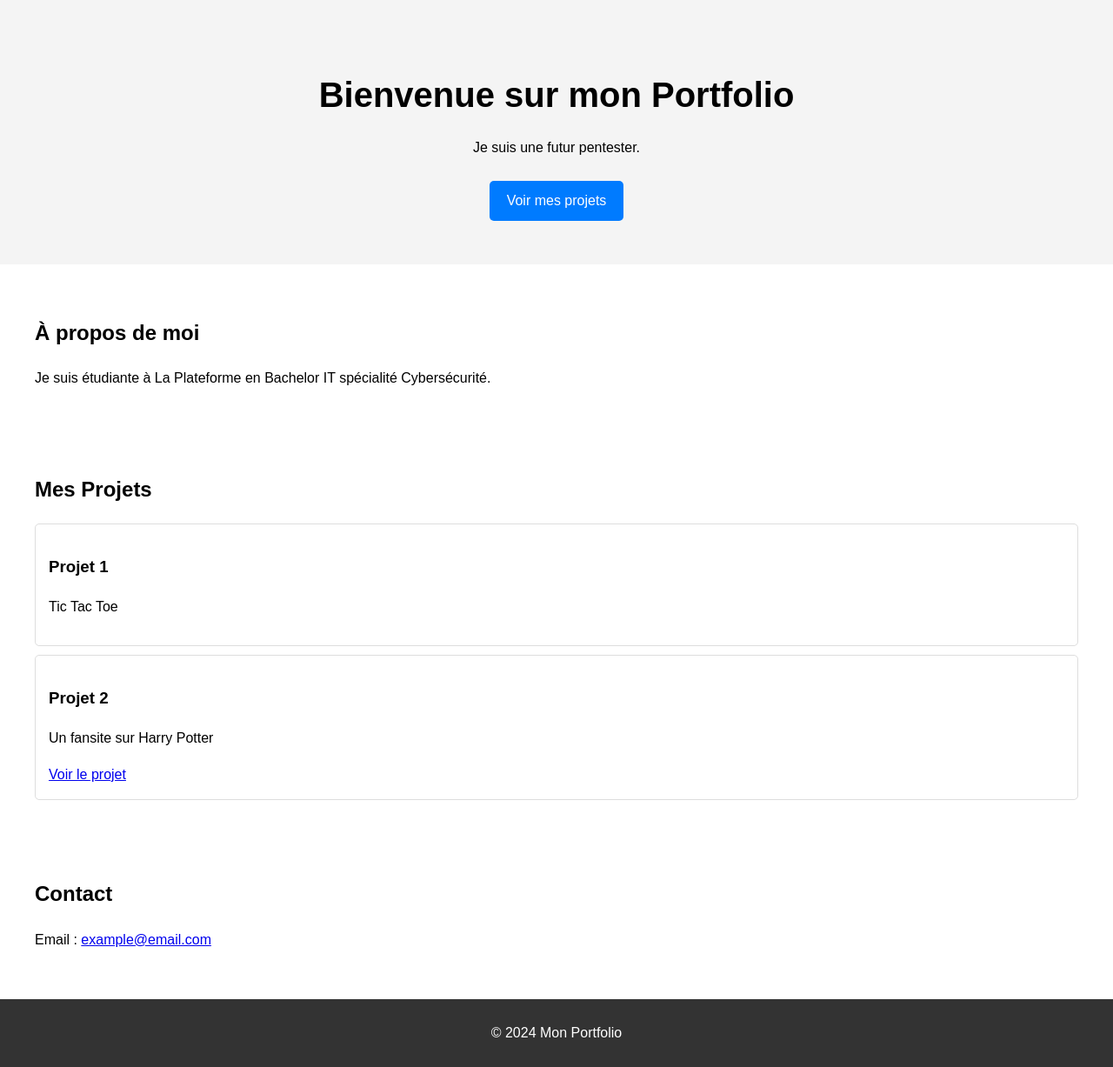
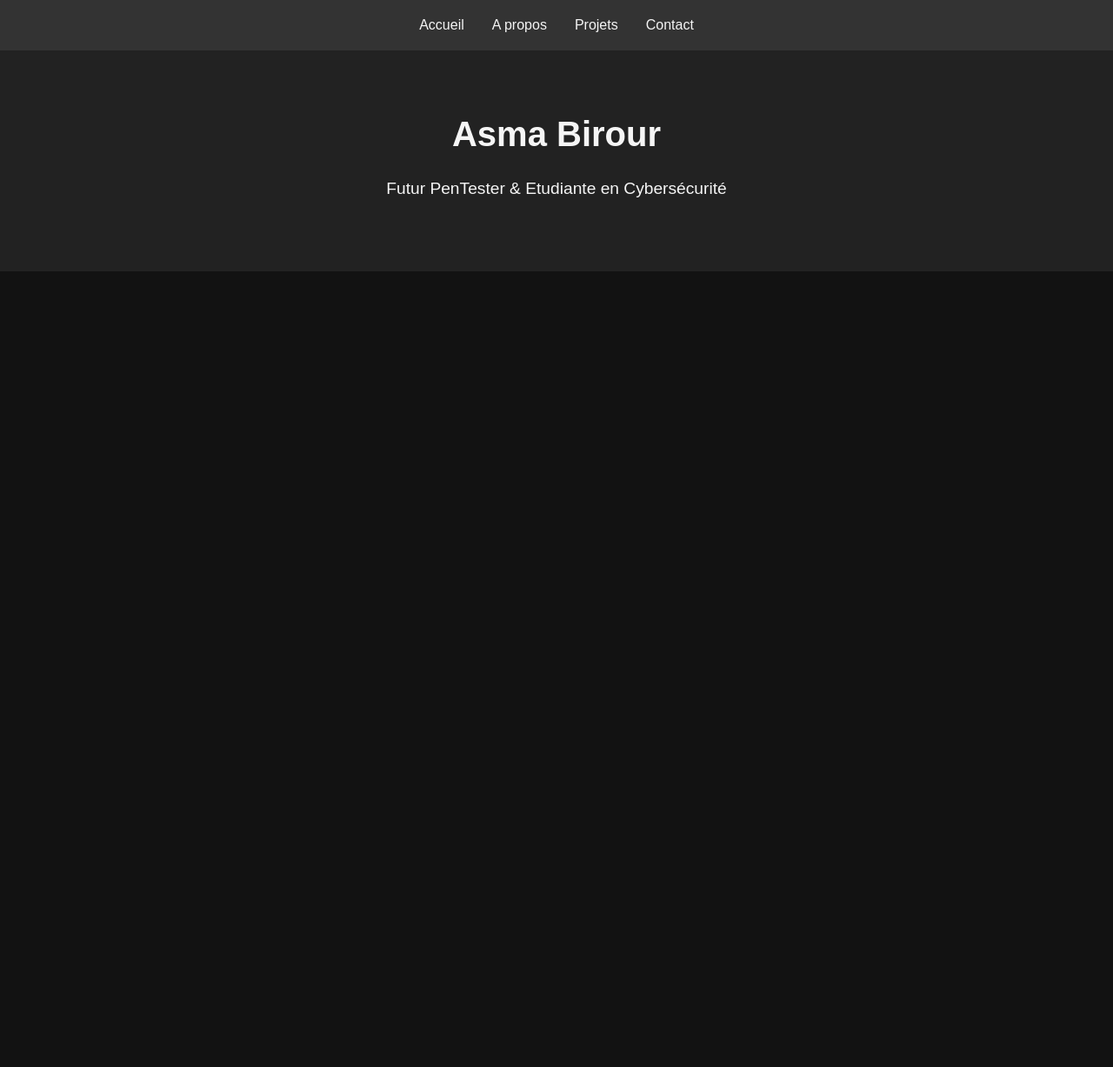
Before and after one commit to AsmaBirour/Portfolio, a plain HTML site: page index.html in a window 1280 px wide. Shown: the whole page at 87% size. After the commit the page ends 800 px from the top, so only its background shows below. Drawn offline with Linux system fonts and the light colour scheme.

Commit message:
Modification du css et index.html et ajout de 3 autres fichers html

```diff
--- a/index.html
+++ b/index.html
@@ -3,43 +3,23 @@
 <head>
   <meta charset="UTF-8">
   <meta name="viewport" content="width=device-width, initial-scale=1.0">
-  <title>Mon Portfolio</title>
+  <title>Portfolio - Asma Birour</title>
   <link rel="stylesheet" href="style.css">
 </head>
 <body>
   <header>
-    <h1>Bienvenue sur mon Portfolio</h1>
-    <p>Je suis une futur pentester.</p>
-    <a href="#projects" class="btn">Voir mes projets</a>
+    <nav>
+      <ul>
+        <li><a href="index.html">Accueil</a></li>
+        <li><a href="about.html">A propos</a></li>
+        <li><a href="projects.html">Projets</a></li>
+        <li><a href="contact.html">Contact</a></li>
+      </ul>
+    </nav>
   </header>
-
-  <main>
-    <section id="about">
-      <h2>À propos de moi</h2>
-      <p>Je suis étudiante à La Plateforme en Bachelor IT spécialité Cybersécurité.</p>
-    </section>
-
-    <section id="projects">
-      <h2>Mes Projets</h2>
-      <div class="project">
-        <h3>Projet 1</h3>
-        <p>Tic Tac Toe</p>
-      </div>
-      <div class="project">
-        <h3>Projet 2</h3>
-        <p>Un fansite sur Harry Potter</p>
-        <a href="https://github.com/AsmaBirour/Fansite.git" target="_blank" class="btn">Voir le projet</a>
-      </div>
-    </section>
-
-    <section id="contact">
-      <h2>Contact</h2>
-      <p>Email : <a href="asma.birour@laplateforme.io">example@email.com</a></p>
-    </section>
-  </main>
-
-  <footer>
-    <p>&copy; 2024 Mon Portfolio</p>
-  </footer>
+  <section class="hero">
+    <h1>Asma Birour</h1>
+    <p>Futur PenTester & Etudiante en Cybersécurité</p>
+  </section>
 </body>
 </html>
--- a/style.css
+++ b/style.css
@@ -1,51 +1,73 @@
-/* Style global */
-body {
-    font-family: Arial, sans-serif;
+/* Reset */
+* {
   margin: 0;
   padding: 0;
-    line-height: 1.6;
+  box-sizing: border-box;
 }
 
-  header {
-    text-align: center;
-    padding: 50px;
-    background-color: #f4f4f4;
+/* Body */
+body {
+  font-family: 'Arial', sans-serif;
+  line-height: 1.6;
+  background-color: #121212;
+  color: #f5f5f5;
 }
 
-  header h1 {
-    font-size: 2.5rem;
-    margin-bottom: 10px;
+/* Header */
+header {
+  background: #333;
+  padding: 1rem 0;
 }
 
-  header .btn {
-    display: inline-block;
-    padding: 10px 20px;
-    background-color: #007BFF;
-    color: white;
-    text-decoration: none;
-    border-radius: 5px;
-    margin-top: 10px;
+header ul {
+  display: flex;
+  justify-content: center;
+  list-style: none;
 }
 
-  header .btn:hover {
-    background-color: #0056b3;
+header li {
+  margin: 0 1rem;
 }
 
-  section {
-    padding: 20px;
-    margin: 20px;
+header a {
+  color: #f5f5f5;
+  text-decoration: none;
 }
 
-  .project {
-    border: 1px solid #ddd;
-    padding: 15px;
-    margin: 10px 0;
-    border-radius: 5px;
+/*Hero Section */
+.hero {
+  text-align: center;
+  padding: 4rem 1rem;
+  background-color: #222;
 }
 
-  footer {
+.hero h1 {
+  font-size: 2.5rem;
+  margin-bottom: 1rem;
+}
+
+.hero p {
+  font-size: 1.2rem;
+  margin-bottom: 1rem;
+}
+
+/* Projects */
+.projects {
+  display: flex;
+  flex-wrap: wrap;
+  gap: 1rem;
+  justify-content: center;
+  padding: 2rem;
+}
+
+.project-card {
+  background: #333;
+  padding: 1rem;
+  border-radius: 8px;
+  width: 300px;
   text-align: center;
-    padding: 10px;
-    background-color: #333;
-    color: white;
 }
+
+.project-card h3 {
+  color: #00bcd4;
+}
```
Also changed, not shown: about.html (added, +5 -0 lines), contact.html (added, +12 -0 lines), projects.html (added, +8 -0 lines). Lines whose indentation alone changed are shown as unchanged.
